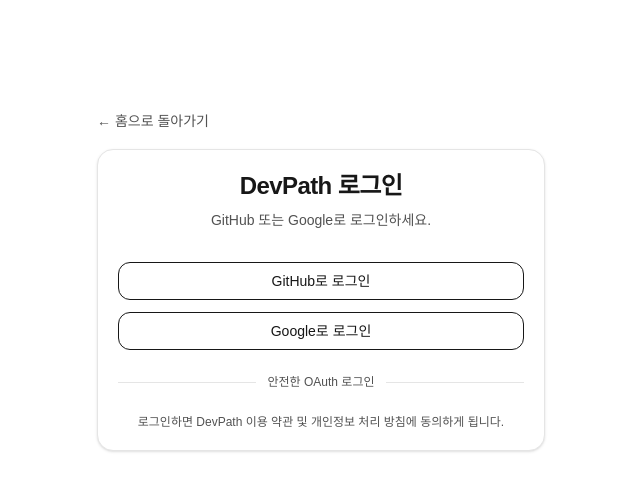
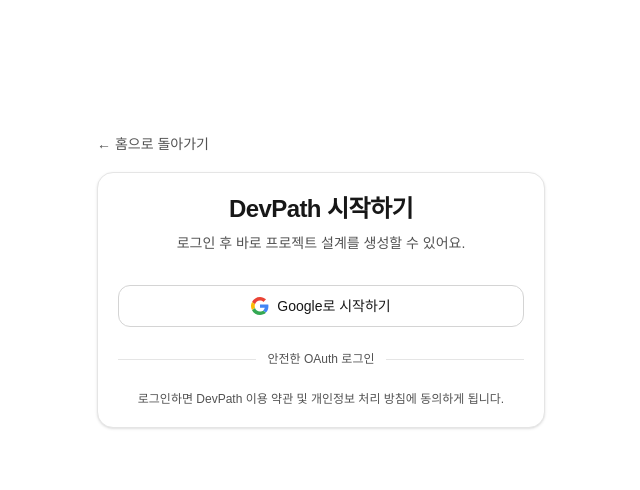
Before and after one commit to RootPark98/devPath, a Next.js app: page /login in a window 1280 px wide. Shown: the top 490 px of the page, without its empty margins (319-959 px from the left). Built offline with nearby package versions, Linux system fonts and the light colour scheme.

Commit message:
feat(auth): simplify login flow to Google-only and improve UX copy

```diff
--- a/app/login/page.tsx
+++ b/app/login/page.tsx
@@ -10,7 +10,7 @@
         {/* Top back */}
         <div className="mb-4">
           <Link
-            href="/"
+            href="/app"
             className="text-sm dp-muted hover:text-black dark:hover:text-white transition"
           >
             ← 홈으로 돌아가기
@@ -19,26 +19,24 @@
 
         {/* Card */}
         <section className="dp-card">
+          {/* Title */}
           <div className="space-y-2 text-center">
-            <h1 className="text-2xl font-bold tracking-tight">DevPath 로그인</h1>
-            <p className="text-sm dp-muted">GitHub 또는 Google로 로그인하세요.</p>
+            <h1 className="text-2xl font-bold tracking-tight">
+              DevPath 시작하기
+            </h1>
+            <p className="text-sm dp-muted">
+              로그인 후 바로 프로젝트 설계를 생성할 수 있어요.
+            </p>
           </div>
 
-          <div className="mt-8 space-y-3">
-            {/* GitHub (primary) */}
-            <button
-              onClick={() => signIn("github", { callbackUrl: "/app" })}
-              className="w-full dp-btn"
-            >
-              GitHub로 로그인
-            </button>
-
-            {/* Google (secondary) */}
+          {/* Google Login */}
+          <div className="mt-8">
             <button
               onClick={() => signIn("google", { callbackUrl: "/app" })}
-              className="w-full dp-btn"
+              className="flex w-full items-center justify-center gap-2 rounded-xl bg-white px-4 py-2.5 text-sm font-medium text-neutral-900 border border-neutral-300 hover:bg-neutral-50 active:bg-neutral-100 dark:bg-neutral-900 dark:text-white dark:border-neutral-700 dark:hover:bg-neutral-800"
             >
-              Google로 로그인
+              <GoogleIcon />
+              Google로 시작하기
             </button>
           </div>
 
@@ -58,3 +56,27 @@
     </main>
   );
 }
+
+/* Google SVG */
+function GoogleIcon() {
+  return (
+    <svg width="18" height="18" viewBox="0 0 48 48">
+      <path
+        fill="#EA4335"
+        d="M24 9.5c3.54 0 6.71 1.22 9.21 3.6l6.85-6.85C35.82 2.73 30.27 0 24 0 14.64 0 6.54 5.48 2.69 13.44l7.98 6.2C12.5 13.5 17.8 9.5 24 9.5z"
+      />
+      <path
+        fill="#4285F4"
+        d="M46.5 24.5c0-1.64-.15-3.22-.43-4.75H24v9h12.7c-.55 2.96-2.23 5.46-4.75 7.14l7.3 5.66C43.98 37.6 46.5 31.6 46.5 24.5z"
+      />
+      <path
+        fill="#FBBC05"
+        d="M10.67 28.64a14.5 14.5 0 010-9.28l-7.98-6.2a24 24 0 000 21.68l7.98-6.2z"
+      />
+      <path
+        fill="#34A853"
+        d="M24 48c6.48 0 11.93-2.14 15.91-5.82l-7.3-5.66c-2.03 1.36-4.64 2.18-8.61 2.18-6.2 0-11.5-4-13.33-9.64l-7.98 6.2C6.54 42.52 14.64 48 24 48z"
+      />
+    </svg>
+  );
+}
--- a/components/auth/AuthHeader.tsx
+++ b/components/auth/AuthHeader.tsx
@@ -95,7 +95,7 @@
 
             {/* Logout */}
             <button
-              onClick={() => signOut({ callbackUrl: "/" })}
+              onClick={() => signOut({ callbackUrl: "/app" })}
               className="dp-btn"
             >
               로그아웃
```
